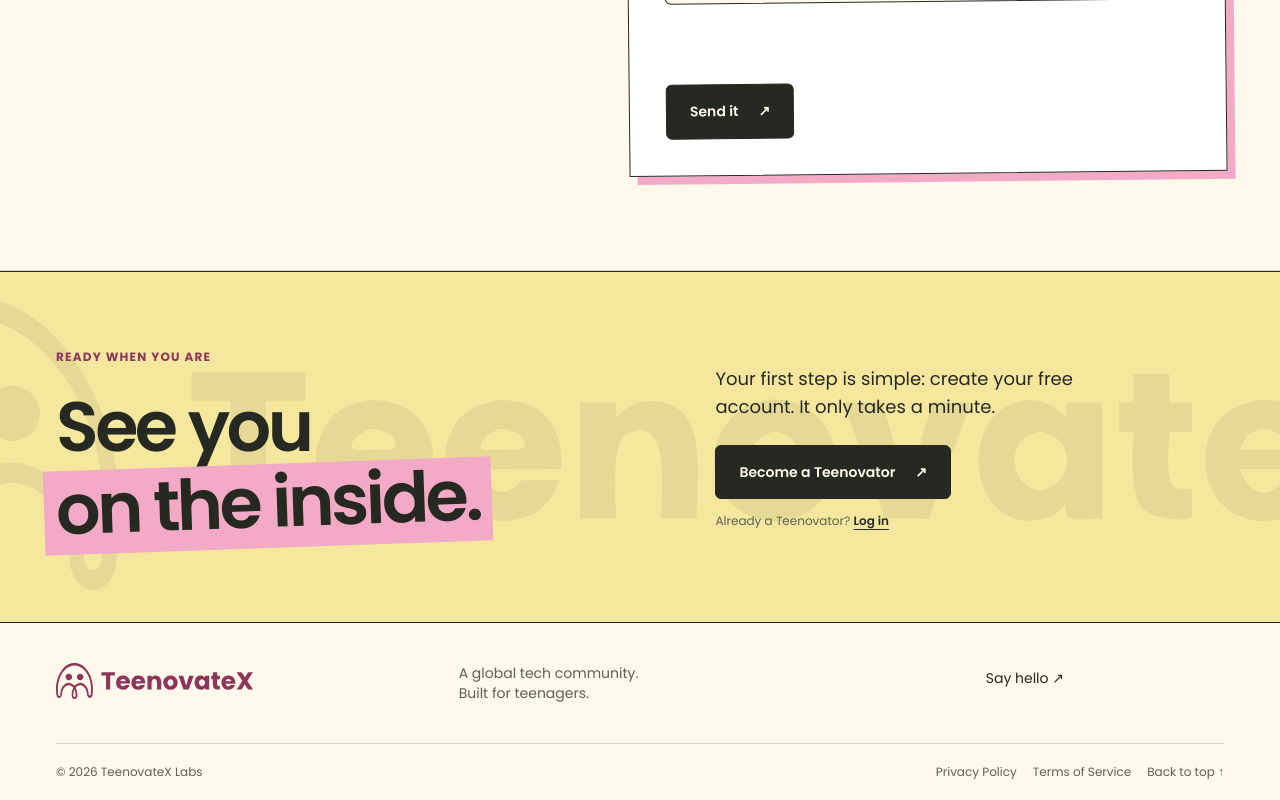
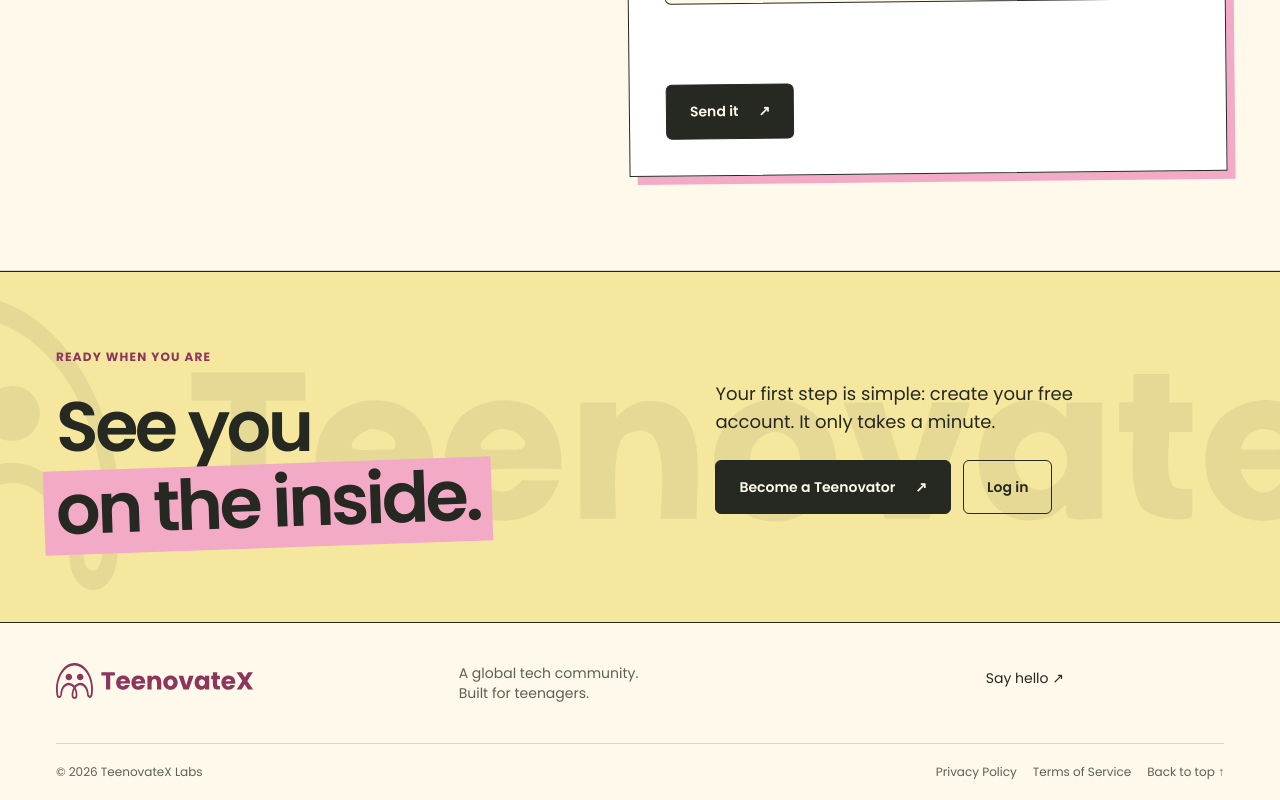
Before and after one commit to Teenovatex-Labs/frontend, a Next.js app: page / in a window 1280 px wide. Shown: the part 9640-10440 px from the top of the page. Built offline with nearby package versions, Linux system fonts and the light colour scheme; no server answers; some icons are missing.

Commit message:
feat: pair Log in as a secondary button with the join call to action

```diff
--- a/src/components/Join.tsx
+++ b/src/components/Join.tsx
@@ -28,16 +28,14 @@ export default function Join() {
             takes a minute.
           </p>
 
-          <Link href={appUrl("/auth?mode=signup")} className="btn mt-6">
-            Become a Teenovator <span>↗︎</span>
-          </Link>
-
-          <small className="mt-3.5 block text-xs text-muted">
-            Already a Teenovator?{" "}
-            <Link href={appUrl("/auth?mode=login")} className="font-semibold text-ink underline underline-offset-4">
+          <div className="mt-6 flex flex-wrap items-center gap-3">
+            <Link href={appUrl("/auth?mode=signup")} className="btn">
+              Become a Teenovator <span>↗︎</span>
+            </Link>
+            <Link href={appUrl("/auth?mode=login")} className="btn-secondary">
               Log in
             </Link>
-          </small>
+          </div>
         </div>
       </div>
     </section>
```
